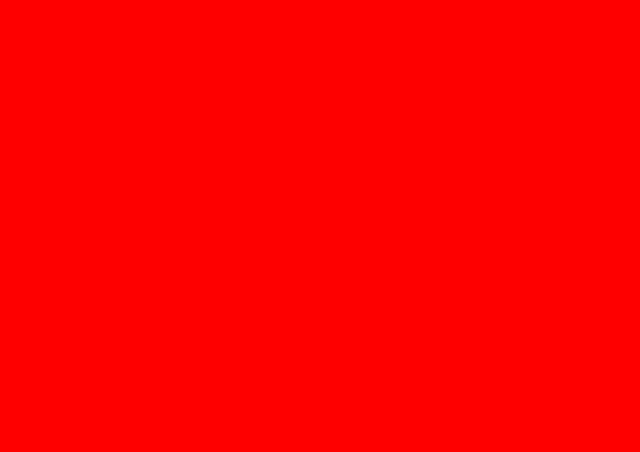
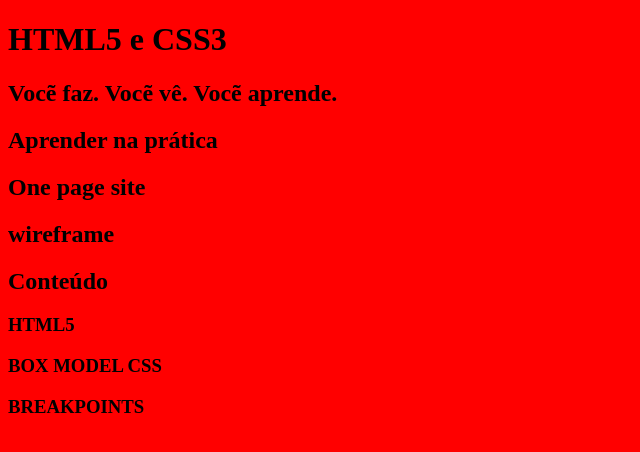
Before and after one commit to Fantunesds/html_css3, a plain HTML site: page index.html in a window 1280 px wide. Shown: the whole page, without its empty margins (0-640 px from the left). Drawn offline with Linux system fonts and the light colour scheme.

Commit message:
semântica e heading tags

```diff
--- a/index.html
+++ b/index.html
@@ -9,6 +9,42 @@
     <link rel="stylesheet" href="style.css">
 </head>
 <body>
+    <!-- cabeçalho -->
+    <header>
 
+    </header>
+    <!-- Destaque -->
+    <main>
+        <h1>HTML5 e CSS3</h1>
+        <h2>Vocẽ faz. Vocẽ vê. Vocẽ aprende.</h2>
+
+    </main>
+    <!-- Sobre -->
+    <section>
+        <h2>Aprender na prática</h2>
+
+    </section>
+    <!-- One page -->
+    <section>
+        <h2>One page site</h2>
+
+    </section>
+    <!-- wireframe -->
+    <section>
+        <h2>wireframe</h2>
+
+    </section>
+    <!-- conteúdo -->
+    <section>
+        <h2>Conteúdo</h2>
+        <h3>HTML5</h3>
+        <h3>BOX MODEL CSS</h3>
+        <h3>BREAKPOINTS</h3>
+
+    </section>
+    <!-- rodapé -->
+    <footer>
+
+    </footer>
 </body>
 </html>
```
